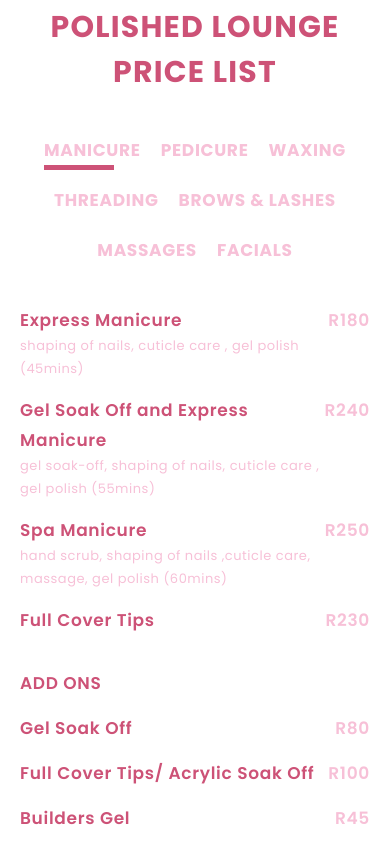
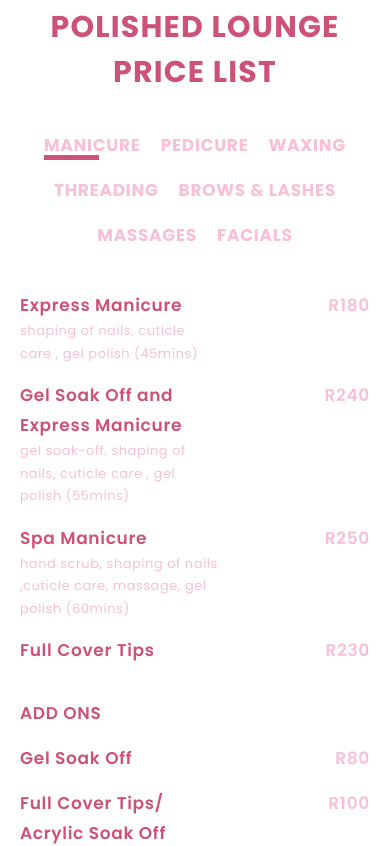
Before and after one commit to naeem2000/polished-lounge, a Next.js app: page / in a window 390 px wide. Shown: the part 4260-5106 px from the top of the page. Built offline with nearby package versions, Linux system fonts and the light colour scheme.

Commit message:
finished tabs mobile

```diff
--- a/app/components/Price-List/Price-list.scss
+++ b/app/components/Price-List/Price-list.scss
@@ -53,12 +53,21 @@
                 line-height: 30px;
                 letter-spacing: 0.04em;
                 color: var(--light-pink);
+                border-bottom: 5px solid transparent;
+            }
 
-                .active {
-                    position: absolute;
-                    border-bottom: 5px solid var(--pink);
-                    width: 70px;
-                }
+            button.active {
+                position: relative;
+            }
+
+            button.active::after {
+                content: "";
+                position: absolute;
+                bottom: 0;
+                left: 0px;
+                width: 55px;
+                /* Adjust as needed */
+                border-bottom: 5px solid var(--pink);
             }
         }
 
@@ -129,11 +138,13 @@
                         color: var(--light-pink);
                     }
                 }
+            }
 
-            }
         }
+
     }
 }
+
 
 @media screen and (max-width: 1280px) {
     .prices {
@@ -165,7 +176,7 @@
     }
 }
 
-@media screen and (max-width: 850px) {
+@media screen and (max-width: 860px) {
     .prices {
         .tabs {
             padding: 0px 20px;
@@ -174,7 +185,23 @@
                 justify-content: center;
 
                 button {
-                    margin: 10px;
+                    margin: 5px 10px;
+                }
+            }
+
+            .tab-menu {
+
+                .item {
+
+                    &>div {
+
+                        &>div {
+
+                            p {
+                                max-width: 465px;
+                            }
+                        }
+                    }
                 }
             }
         }
@@ -229,10 +256,12 @@
 
                                 h3 {
                                     font-size: 17px;
+                                    max-width: 200px;
                                 }
 
                                 p {
                                     font-size: 13px;
+                                    max-width: 200px;
                                 }
 
                                 &:nth-child(2) {
@@ -252,6 +281,10 @@
                                                 margin-left: 20px;
                                                 line-height: 25px;
                                                 font-size: 17px;
+
+                                                &:first-child {
+                                                    margin-left: 0;
+                                                }
                                             }
                                         }
                                     }
--- a/app/components/Price-List/PriceList.tsx
+++ b/app/components/Price-List/PriceList.tsx
@@ -51,32 +51,47 @@
 				<h2>Polished Lounge Price List</h2>
 				<div className='tabs'>
 					<div className='tabs-menu'>
-						<button onClick={() => tabs('manicure')}>
+						<button
+							onClick={() => tabs('manicure')}
+							className={tab === 'manicure' ? 'active' : ''}
+						>
 							Manicure
-							<div className={tab === 'manicure' ? 'active' : ''}></div>
 						</button>
-						<button onClick={() => tabs('pedicure')}>
+						<button
+							onClick={() => tabs('pedicure')}
+							className={tab === 'pedicure' ? 'active' : ''}
+						>
 							Pedicure
-							<div className={tab === 'pedicure' ? 'active' : ''}></div>
 						</button>
-						<button onClick={() => tabs('waxing')}>
+						<button
+							onClick={() => tabs('waxing')}
+							className={tab === 'waxing' ? 'active' : ''}
+						>
 							Waxing
-							<div className={tab === 'waxing' ? 'active' : ''}></div>
 						</button>
-						<button onClick={() => tabs('threading')}>
+						<button
+							onClick={() => tabs('threading')}
+							className={tab === 'threading' ? 'active' : ''}
+						>
 							Threading
-							<div className={tab === 'threading' ? 'active' : ''}></div>
 						</button>
-						<button onClick={() => tabs('brows')}>
+						<button
+							onClick={() => tabs('brows')}
+							className={tab === 'brows' ? 'active' : ''}
+						>
 							Brows & lashes
-							<div className={tab === 'brows' ? 'active' : ''}></div>
 						</button>
-						<button onClick={() => tabs('massages')}>
+						<button
+							onClick={() => tabs('massages')}
+							className={tab === 'massages' ? 'active' : ''}
+						>
 							Massages
-							<div className={tab === 'massages' ? 'active' : ''}></div>
 						</button>
-						<button onClick={() => tabs('facials')}>
-							Facials<div className={tab === 'facials' ? 'active' : ''}></div>
+						<button
+							onClick={() => tabs('facials')}
+							className={tab === 'facials' ? 'active' : ''}
+						>
+							Facials
 						</button>
 					</div>
 					<div className='tab-menu'>
```
